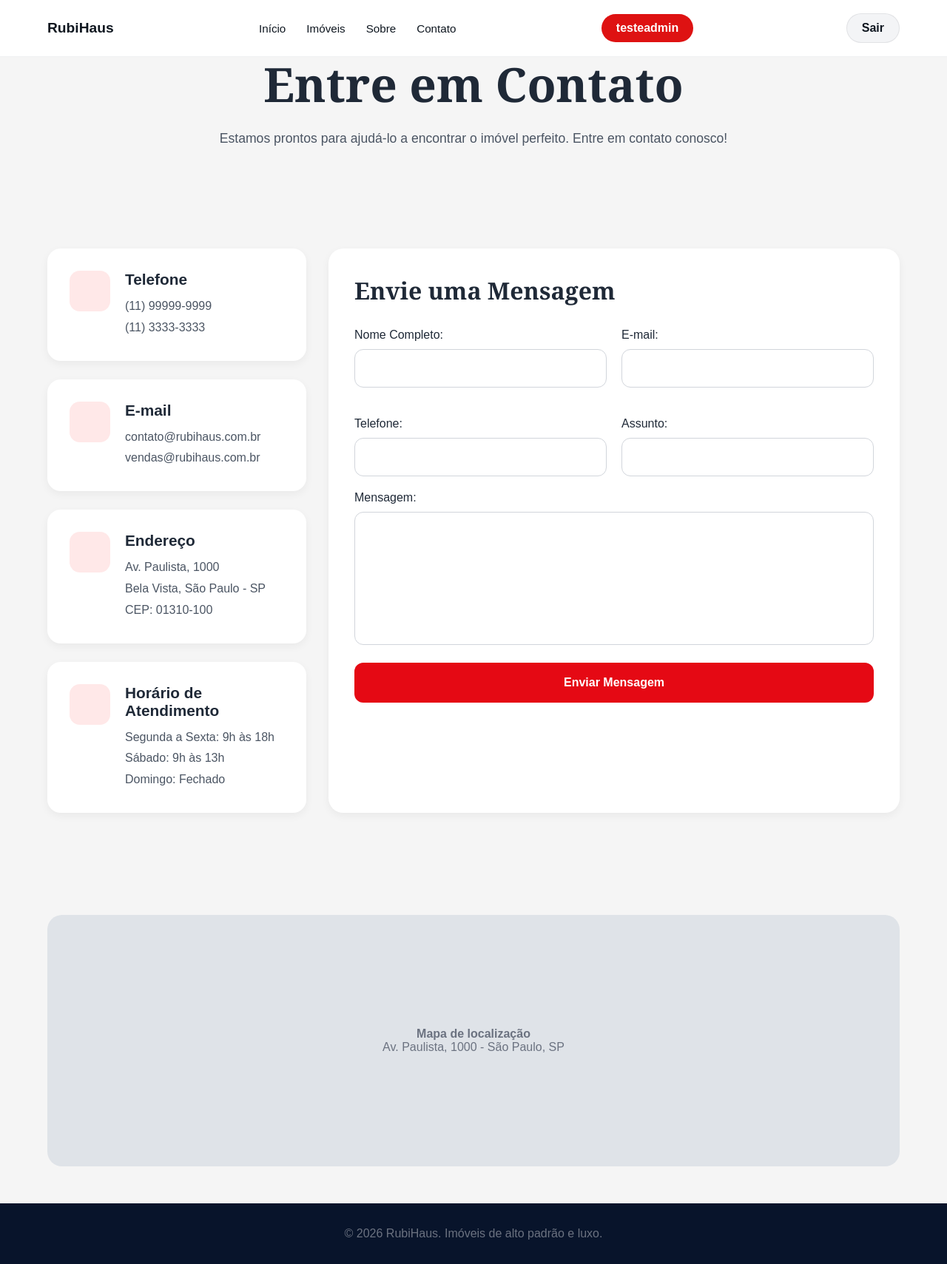
After one commit to Gui-Lops/Rubi-imobiliaria, a Django app: page /contato/ in a window 1280 px wide. The commit adds this page. Shown: the whole page at 74% size. Run offline with Django 5.2, Linux system fonts and the light colour scheme; a user stored in the database is signed in.

Commit message:
pag de contatos e navbar

```diff
--- a/imobiliaria/imobiliaria/settings.py
+++ b/imobiliaria/imobiliaria/settings.py
@@ -126,3 +126,7 @@ LOGOUT_REDIRECT_URL = '/'
 
 # Simple admin registration code (change in production)
 ADMIN_REGISTRATION_CODE = 'SECRET_ADMIN_CODE'
+
+# Email Backend Configuration
+EMAIL_BACKEND = 'django.core.mail.backends.console.EmailBackend'  # Use console backend for development
+DEFAULT_FROM_EMAIL = 'contato@rubihaus.com'
--- a/imobiliaria/loja/forms.py
+++ b/imobiliaria/loja/forms.py
@@ -17,3 +17,11 @@ class RegistrationForm(UserCreationForm):
         if code and code != settings.ADMIN_REGISTRATION_CODE:
             raise forms.ValidationError('Código de admin inválido')
         return code
+
+
+class ContatoForm(forms.Form):
+    name = forms.CharField(max_length=100, required=True, label='Nome Completo')
+    email = forms.EmailField(required=True, label='E-mail')
+    phone = forms.CharField(max_length=20, required=True, label='Telefone')
+    subject = forms.CharField(max_length=200, required=True, label='Assunto')
+    message = forms.CharField(widget=forms.Textarea, required=True, label='Mensagem')
--- a/imobiliaria/loja/static/loja/css/style.css
+++ b/imobiliaria/loja/static/loja/css/style.css
@@ -328,3 +328,351 @@ button,
         align-self: center;
     }
 }
+
+@import url('https://fonts.googleapis.com/css2?family=Poppins:wght@300;400;500;600;700&display=swap');
+
+* {
+    margin: 0;
+    padding: 0;
+    box-sizing: border-box;
+}
+
+body {
+    font-family: 'Poppins', sans-serif;
+    background: #f5f5f5;
+    color: #1f2937;
+}
+
+.container {
+    width: 90%;
+    max-width: 1280px;
+    margin: auto;
+}
+
+/* NAVBAR */
+
+.navbar {
+    background: white;
+    box-shadow: 0 2px 10px rgba(0,0,0,0.05);
+    position: sticky;
+    top: 0;
+    z-index: 999;
+}
+
+.nav-content {
+    height: 85px;
+    display: flex;
+    align-items: center;
+    justify-content: space-between;
+}
+
+.logo {
+    display: flex;
+    align-items: center;
+    gap: 10px;
+}
+
+.logo h1 {
+    color: #e50914;
+    font-size: 2rem;
+}
+
+.flower {
+    font-size: 2rem;
+}
+
+nav ul {
+    display: flex;
+    gap: 40px;
+    list-style: none;
+}
+
+nav a {
+    text-decoration: none;
+    color: #374151;
+    font-weight: 500;
+    transition: .3s;
+}
+
+nav a:hover,
+nav a.active {
+    color: #e50914;
+}
+
+.login-btn {
+    border: none;
+    background: #e50914;
+    color: white;
+    padding: 14px 28px;
+    border-radius: 10px;
+    cursor: pointer;
+    font-size: 1rem;
+    font-weight: 600;
+}
+
+/* HERO */
+
+.hero {
+    text-align: center;
+    padding: 70px 20px 50px;
+}
+
+.hero h2 {
+    font-size: 4rem;
+    margin-bottom: 20px;
+    font-family: Georgia, serif;
+}
+
+.hero p {
+    max-width: 700px;
+    margin: auto;
+    color: #4b5563;
+    font-size: 1.1rem;
+}
+
+/* CONTACT */
+
+.contact-section {
+    display: grid;
+    grid-template-columns: 350px 1fr;
+    gap: 30px;
+    margin-bottom: 50px;
+}
+
+.contact-info {
+    display: flex;
+    flex-direction: column;
+    gap: 25px;
+}
+
+.info-card {
+    background: white;
+    border-radius: 18px;
+    padding: 30px;
+    display: flex;
+    gap: 20px;
+    box-shadow: 0 4px 12px rgba(0,0,0,0.05);
+}
+
+.icon-box {
+    min-width: 55px;
+    height: 55px;
+    background: #ffe8e8;
+    border-radius: 14px;
+    display: flex;
+    align-items: center;
+    justify-content: center;
+}
+
+.icon-box i {
+    color: #e50914;
+    font-size: 1.3rem;
+}
+
+.info-card h3 {
+    margin-bottom: 10px;
+    font-size: 1.3rem;
+}
+
+.info-card p {
+    color: #4b5563;
+    line-height: 1.8;
+}
+
+.contact-form {
+    background: white;
+    border-radius: 20px;
+    padding: 35px;
+    box-shadow: 0 4px 12px rgba(0,0,0,0.05);
+}
+
+.contact-form h3 {
+    font-size: 2rem;
+    margin-bottom: 30px;
+    font-family: Georgia, serif;
+}
+
+.form-grid {
+    display: grid;
+    grid-template-columns: 1fr 1fr;
+    gap: 20px;
+}
+
+.input-group {
+    margin-bottom: 20px;
+}
+
+.input-group label {
+    display: block;
+    margin-bottom: 10px;
+    font-weight: 500;
+}
+
+.input-group input,
+.input-group select,
+.input-group textarea {
+    width: 100%;
+    padding: 16px;
+    border-radius: 12px;
+    border: 1px solid #d1d5db;
+    font-size: 1rem;
+    outline: none;
+}
+
+textarea {
+    resize: none;
+    height: 180px;
+}
+
+.submit-btn {
+    width: 100%;
+    background: #e50914;
+    color: white;
+    border: none;
+    padding: 18px;
+    border-radius: 12px;
+    font-size: 1rem;
+    font-weight: 600;
+    cursor: pointer;
+    transition: .3s;
+}
+
+.submit-btn:hover {
+    opacity: .9;
+}
+
+/* MAP */
+
+.map-box {
+    margin-bottom: 50px;
+    background: #dfe3e8;
+    border-radius: 20px;
+    height: 340px;
+    display: flex;
+    align-items: center;
+    justify-content: center;
+}
+
+.map-content {
+    text-align: center;
+    color: #6b7280;
+}
+
+.map-content i {
+    font-size: 3rem;
+    margin-bottom: 20px;
+}
+
+/* FOOTER */
+
+footer {
+    background: #08142b;
+    color: white;
+    padding-top: 60px;
+}
+
+.footer-content {
+    display: grid;
+    grid-template-columns: 1.5fr 1fr 1fr;
+    gap: 60px;
+    padding-bottom: 50px;
+}
+
+.footer-logo h1 {
+    color: white;
+}
+
+.footer-col p,
+.footer-col li {
+    color: #cbd5e1;
+    margin-top: 15px;
+    line-height: 1.8;
+    list-style: none;
+}
+
+.footer-col h3 {
+    margin-bottom: 20px;
+    font-size: 1.5rem;
+}
+
+.socials {
+    display: flex;
+    gap: 18px;
+    margin-top: 20px;
+    font-size: 1.2rem;
+}
+
+.copyright {
+    border-top: 1px solid rgba(255,255,255,0.1);
+    text-align: center;
+    padding: 25px;
+    color: #cbd5e1;
+}
+
+/* RESPONSIVO */
+
+@media(max-width: 1000px){
+
+    .contact-section {
+        grid-template-columns: 1fr;
+    }
+
+    .footer-content {
+        grid-template-columns: 1fr;
+    }
+
+    nav {
+        display: none;
+    }
+
+}
+
+@media(max-width: 700px){
+
+    .hero h2 {
+        font-size: 2.5rem;
+    }
+
+    .form-grid {
+        grid-template-columns: 1fr;
+    }
+
+}
+
+/* Django Form Styling */
+
+form input[type="text"],
+form input[type="email"],
+form input[type="tel"],
+form textarea,
+form select {
+    width: 100%;
+    padding: 16px;
+    border-radius: 12px;
+    border: 1px solid #d1d5db;
+    font-size: 1rem;
+    font-family: 'Poppins', sans-serif;
+    outline: none;
+    transition: border-color 0.3s;
+}
+
+form input[type="text"]:focus,
+form input[type="email"]:focus,
+form input[type="tel"]:focus,
+form textarea:focus,
+form select:focus {
+    border-color: #e50914;
+    box-shadow: 0 0 0 3px rgba(229, 9, 20, 0.1);
+}
+
+form label {
+    display: block;
+    font-weight: 500;
+    margin-bottom: 10px;
+    color: #1f2937;
+}
+
+form textarea {
+    resize: none;
+    height: 180px;
+}
--- /dev/null
+++ b/imobiliaria/loja/templates/contato/contato.html
@@ -0,0 +1,153 @@
+{% extends 'loja/base.html' %}
+{% load static %}
+
+{% block content %}
+
+    <!-- HERO -->
+    <section class="hero">
+        <h2>Entre em Contato</h2>
+
+        <p>
+            Estamos prontos para ajudá-lo a encontrar o imóvel perfeito.
+            Entre em contato conosco!
+        </p>
+    </section>
+
+    <!-- CONTACT SECTION -->
+    <section class="contact-section container">
+
+        <!-- LEFT -->
+        <div class="contact-info">
+
+            <div class="info-card">
+                <div class="icon-box">
+                    <i class="fa-solid fa-phone"></i>
+                </div>
+
+                <div>
+                    <h3>Telefone</h3>
+                    <p>(11) 99999-9999</p>
+                    <p>(11) 3333-3333</p>
+                </div>
+            </div>
+
+            <div class="info-card">
+                <div class="icon-box">
+                    <i class="fa-solid fa-envelope"></i>
+                </div>
+
+                <div>
+                    <h3>E-mail</h3>
+                    <p>contato@rubihaus.com.br</p>
+                    <p>vendas@rubihaus.com.br</p>
+                </div>
+            </div>
+
+            <div class="info-card">
+                <div class="icon-box">
+                    <i class="fa-solid fa-location-dot"></i>
+                </div>
+
+                <div>
+                    <h3>Endereço</h3>
+                    <p>Av. Paulista, 1000</p>
+                    <p>Bela Vista, São Paulo - SP</p>
+                    <p>CEP: 01310-100</p>
+                </div>
+            </div>
+
+            <div class="info-card">
+                <div class="icon-box">
+                    <i class="fa-regular fa-clock"></i>
+                </div>
+
+                <div>
+                    <h3>Horário de Atendimento</h3>
+                    <p>Segunda a Sexta: 9h às 18h</p>
+                    <p>Sábado: 9h às 13h</p>
+                    <p>Domingo: Fechado</p>
+                </div>
+            </div>
+
+        </div>
+
+        <!-- RIGHT -->
+        <div class="contact-form">
+
+            <h3>Envie uma Mensagem</h3>
+
+            <form method="POST">
+                {% csrf_token %}
+
+                <div class="form-grid">
+
+                    <div class="input-group">
+                        {{ form.name.label_tag }}
+                        {{ form.name }}
+                        {% if form.name.errors %}
+                            <small style="color: #dc2626;">{{ form.name.errors|join:", " }}</small>
+                        {% endif %}
+                    </div>
+
+                    <div class="input-group">
+                        {{ form.email.label_tag }}
+                        {{ form.email }}
+                        {% if form.email.errors %}
+                            <small style="color: #dc2626;">{{ form.email.errors|join:", " }}</small>
+                        {% endif %}
+                    </div>
+
+                    <div class="input-group">
+                        {{ form.phone.label_tag }}
+                        {{ form.phone }}
+                        {% if form.phone.errors %}
+                            <small style="color: #dc2626;">{{ form.phone.errors|join:", " }}</small>
+                        {% endif %}
+                    </div>
+
+                    <div class="input-group">
+                        {{ form.subject.label_tag }}
+                        {{ form.subject }}
+                        {% if form.subject.errors %}
+                            <small style="color: #dc2626;">{{ form.subject.errors|join:", " }}</small>
+                        {% endif %}
+                    </div>
+
+                </div>
+
+                <div class="input-group">
+                    {{ form.message.label_tag }}
+                    {{ form.message }}
+                    {% if form.message.errors %}
+                        <small style="color: #dc2626;">{{ form.message.errors|join:", " }}</small>
+                    {% endif %}
+                </div>
+
+                <button type="submit" class="submit-btn">
+                    <i class="fa-regular fa-paper-plane"></i>
+                    Enviar Mensagem
+                </button>
+
+            </form>
+
+        </div>
+
+    </section>
+
+    <!-- MAP -->
+    <section class="container">
+        <div class="map-box">
+
+            <div class="map-content">
+                <i class="fa-solid fa-location-dot"></i>
+
+                <h4>Mapa de localização</h4>
+
+                <p>Av. Paulista, 1000 - São Paulo, SP</p>
+            </div>
+
+        </div>
+    </section>
+
+
+{% endblock %}
--- a/imobiliaria/loja/templates/loja/base.html
+++ b/imobiliaria/loja/templates/loja/base.html
@@ -1,21 +1,23 @@
 <!DOCTYPE html>
 {% load static %}
 <html lang="pt-BR">
+
 <head>
     <meta charset="UTF-8">
     <meta name="viewport" content="width=device-width, initial-scale=1.0">
     <title>RubiHaus | Imobiliária</title>
     <link rel="stylesheet" href="{% static 'loja/css/style.css' %}">
 </head>
+
 <body>
     <header class="site-header">
         <div class="container header-inner">
             <a class="brand" href="/">RubiHaus</a>
             <nav class="site-nav">
-                <a href="#inicio">Início</a>
-                <a href="#imoveis">Imóveis</a>
-                <a href="#sobre">Sobre</a>
-                <a href="#contato">Contato</a>
+                <a href="/">Início</a>
+                <a href="/#imoveis">Imóveis</a>
+                <a href="/#sobre">Sobre</a>
+                <a href="/contato/">Contato</a>
             </nav>
             {% if user.is_authenticated %}
             <a class="btn btn-login" href="{% url 'profile' %}">{{ user.username }}</a>
@@ -29,7 +31,9 @@
     {% if messages %}
     <div class="container" style="max-width:960px;margin:24px auto;">
         {% for message in messages %}
-                <div style="padding:14px 18px;margin-bottom:12px;border-radius:12px;background:#f8fafc;border:1px solid rgba(15,23,42,0.08);color:#0f172a;">{{ message }}</div>
+        <div
+            style="padding:14px 18px;margin-bottom:12px;border-radius:12px;background:#f8fafc;border:1px solid rgba(15,23,42,0.08);color:#0f172a;">
+            {{ message }}</div>
         {% endfor %}
     </div>
     {% endif %}
@@ -42,4 +46,5 @@
         </div>
     </footer>
 </body>
+
 </html>
--- a/imobiliaria/loja/urls.py
+++ b/imobiliaria/loja/urls.py
@@ -9,4 +9,5 @@ urlpatterns = [
     path('register/', views.register, name='register'),
     path('profile/', views.profile, name='profile'),
     path('admin-dashboard/', views.admin_dashboard, name='admin_dashboard'),
+    path('contato/', views.contato, name='contato'),
 ]
--- a/imobiliaria/loja/views.py
+++ b/imobiliaria/loja/views.py
@@ -4,7 +4,9 @@ from django.contrib.auth import login
 from django.contrib.auth.decorators import login_required
 from django.contrib.auth.views import LoginView
 from django.urls import reverse
-from .forms import RegistrationForm
+from django.core.mail import send_mail
+from django.conf import settings
+from .forms import RegistrationForm, ContatoForm
 from .decorators import role_required
 
 
@@ -22,6 +24,35 @@ class CustomLoginView(LoginView):
 
 def home(request):
     return render(request, 'loja/home.html')
+
+def contato(request):
+    if request.method == 'POST':
+        form = ContatoForm(request.POST)
+        if form.is_valid():
+            # Processar o formulário
+            name = form.cleaned_data['name']
+            email = form.cleaned_data['email']
+            phone = form.cleaned_data['phone']
+            subject = form.cleaned_data['subject']
+            message = form.cleaned_data['message']
+
+            # Enviar email
+            try:
+                send_mail(
+                    f'Novo contato: {subject}',
+                    f'Nome: {name}\nEmail: {email}\nTelefone: {phone}\n\nMensagem:\n{message}',
+                    email,
+                    [settings.DEFAULT_FROM_EMAIL],
+                    fail_silently=False,
+                )
+                messages.success(request, 'Mensagem enviada com sucesso! Em breve entraremos em contato.')
+                return redirect('contato')
+            except Exception as e:
+                messages.error(request, 'Erro ao enviar mensagem. Tente novamente.')
+    else:
+        form = ContatoForm()
+
+    return render(request, 'contato/contato.html', {'form': form})
 
 
 def register(request):
```
Lines whose indentation alone changed are shown as unchanged.
